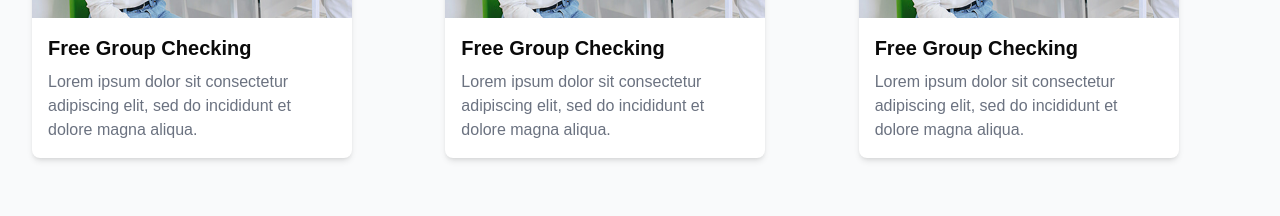
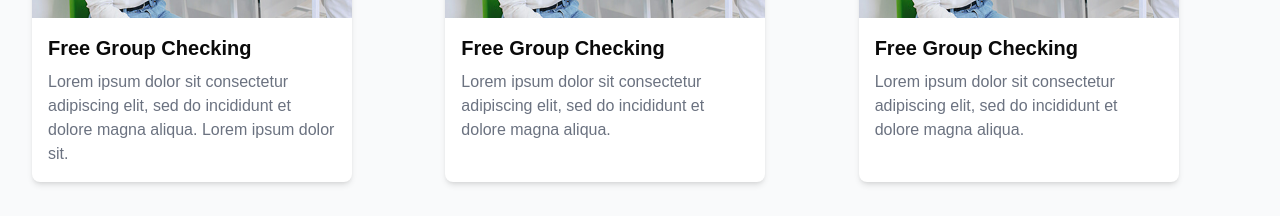
Before and after one commit to sajib689/blood-lagbe, a Next.js app: page /campaign in a window 1280 px wide. Shown: the part 728-944 px from the top of the page. Built offline with nearby package versions, Linux system fonts and the light colour scheme.

Commit message:
adde a line

```diff
--- a/src/app/(landing-page)/campaign/_components/allCampaign.tsx
+++ b/src/app/(landing-page)/campaign/_components/allCampaign.tsx
@@ -32,6 +32,7 @@ export const AllCampaign = () => {
         <h3 className="text-xl font-semibold">Free Group Checking</h3>
         <p className="text-gray-500 mt-2">
           Lorem ipsum dolor sit consectetur adipiscing elit, sed do incididunt et dolore magna aliqua.
+          Lorem ipsum dolor sit.
         </p>
       </div>
     </div>
```
